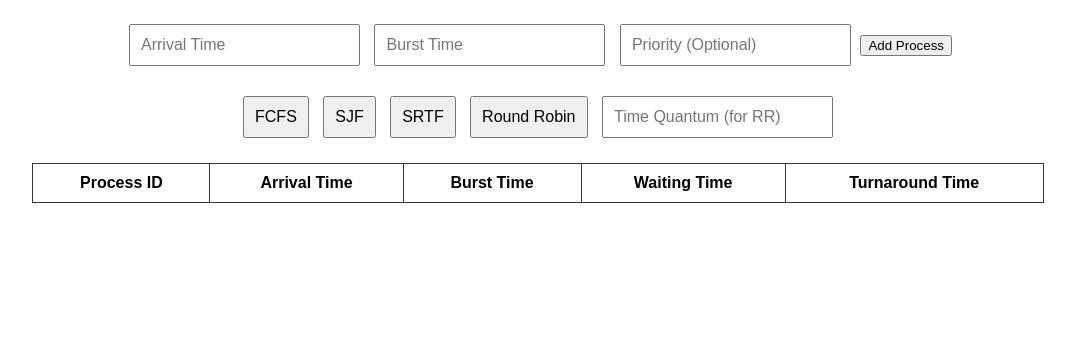
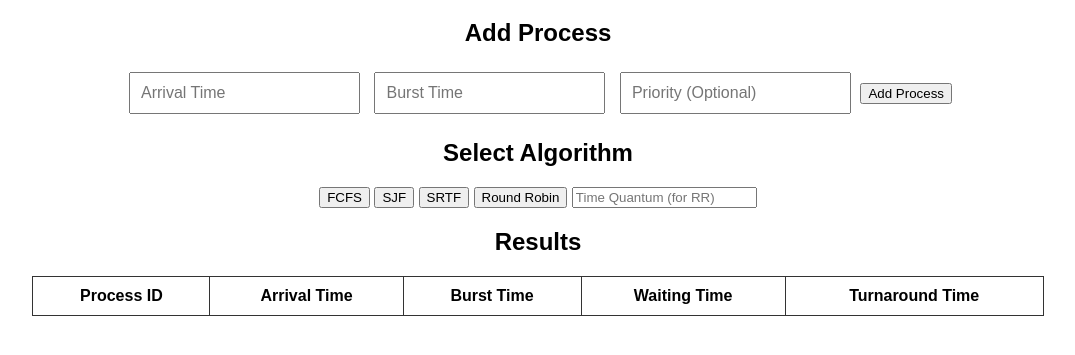
Before and after one commit to SaiAkarsh6/CPU_SCHEDULER, a plain HTML site: page index.html in a window 1280 px wide. Shown: the part 61-416 px from the top of the page, without its empty margins (102-1177 px from the left). Drawn offline with Linux system fonts and the light colour scheme.

Commit message:
Update index.html

```diff
--- a/index.html
+++ b/index.html
@@ -7,18 +7,21 @@
     <link rel="stylesheet" href="style.css">
 </head>
 <body>
+    <div class="container">
         <h1>CPU Scheduler</h1>
 
-    <!-- Form to Add Process Details -->
+        <!-- Process Input Form -->
         <div class="input-form">
-        <input type="number" id="arrivalTime" placeholder="Arrival Time">
-        <input type="number" id="burstTime" placeholder="Burst Time">
+            <h2>Add Process</h2>
+            <input type="number" id="arrivalTime" placeholder="Arrival Time" required>
+            <input type="number" id="burstTime" placeholder="Burst Time" required>
             <input type="number" id="priority" placeholder="Priority (Optional)">
             <button onclick="addProcess()">Add Process</button>
         </div>
 
-    <!-- Algorithm Buttons -->
-    <div class="buttons">
+        <!-- Algorithm Selection and Execution -->
+        <div class="scheduler-controls">
+            <h2>Select Algorithm</h2>
             <button onclick="runScheduler('fcfs')">FCFS</button>
             <button onclick="runScheduler('sjf')">SJF</button>
             <button onclick="runScheduler('srtf')">SRTF</button>
@@ -28,6 +31,7 @@
 
         <!-- Output Table -->
         <div class="output">
+            <h2>Results</h2>
             <table id="outputTable">
                 <thead>
                     <tr>
@@ -41,6 +45,7 @@
                 <tbody id="tableBody"></tbody>
             </table>
         </div>
+    </div>
 
     <script src="script.js"></script>
 </body>
```
Lines whose indentation alone changed are shown as unchanged.
